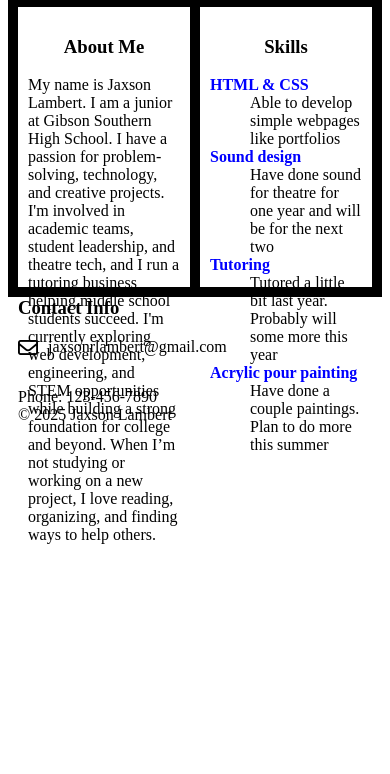
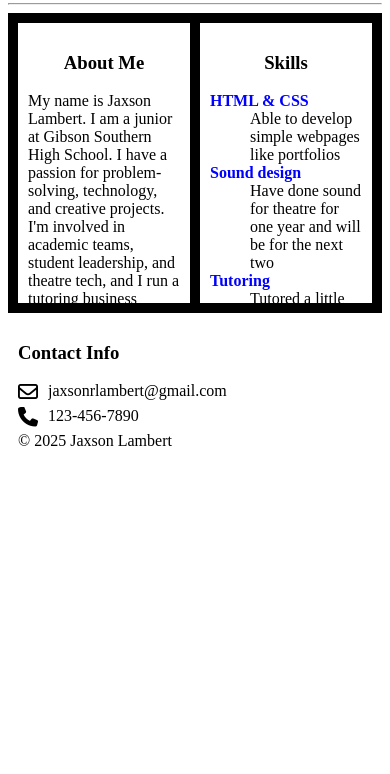
Before and after one commit to coder-964/my-portfolio, a plain HTML site: page index.html in a window 390 px wide. Shown: the part 70-844 px from the top of the page. Drawn offline with Linux system fonts and the light colour scheme.

Commit message:
added phone icon

```diff
--- a/index.html
+++ b/index.html
@@ -44,9 +44,11 @@
                     <p>jaxsonrlambert@gmail.com</p>
                 </a>
             </div>
-            <div>
-                 <p>Phone: 123-456-7890</p>
-                <p>&copy; 2025 Jaxson Lambert</p>
+            <div id="phone">
+                <i class="fa-solid fa-phone"></i>
+                <p>123-456-7890</p>
+            </div>
+            <p>&copy; 2025 Jaxson Lambert</p>
         </div>
     </footer>
 </body>
--- a/style.css
+++ b/style.css
@@ -1,5 +1,6 @@
 *{
     box-sizing: border-box;
+    overflow: auto;
 }
 header h1{
     margin: 10px;
@@ -33,7 +34,7 @@ header h1{
 }
 #contact{
     width: 100%;
-    height: 50px;
+    height: 150px;
     padding: 10px;
 }
 #contact p{
@@ -46,9 +47,18 @@ header h1{
 }
 #email{
     width: 100%;
-    height: 50px;
+    height: 25px
 }
 #email i{
     margin-right: 10px;
     font-size: 20px;
 }
+#phone{
+    width: 100%;
+    height: 25px;
+    display: flex;
+}
+#phone i{
+    margin-right: 10px;
+    font-size: 20px;
+}
```
